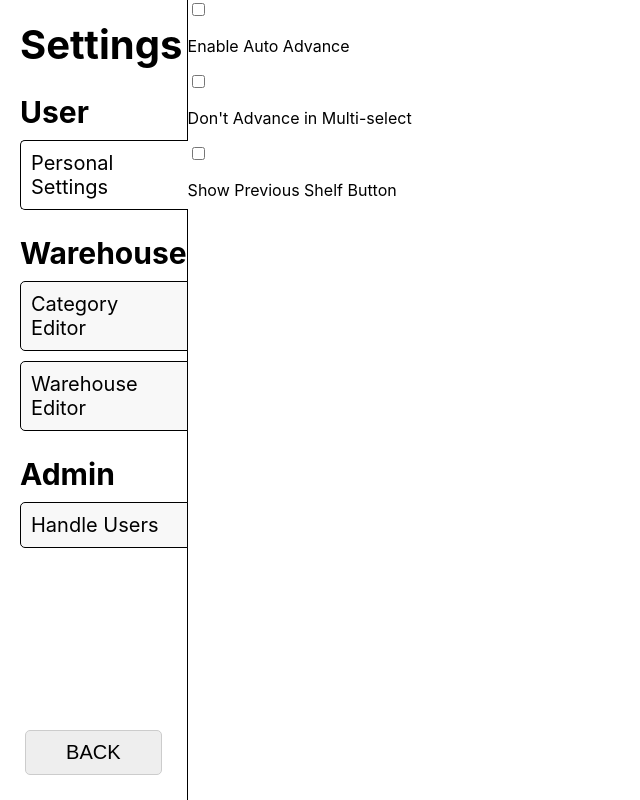
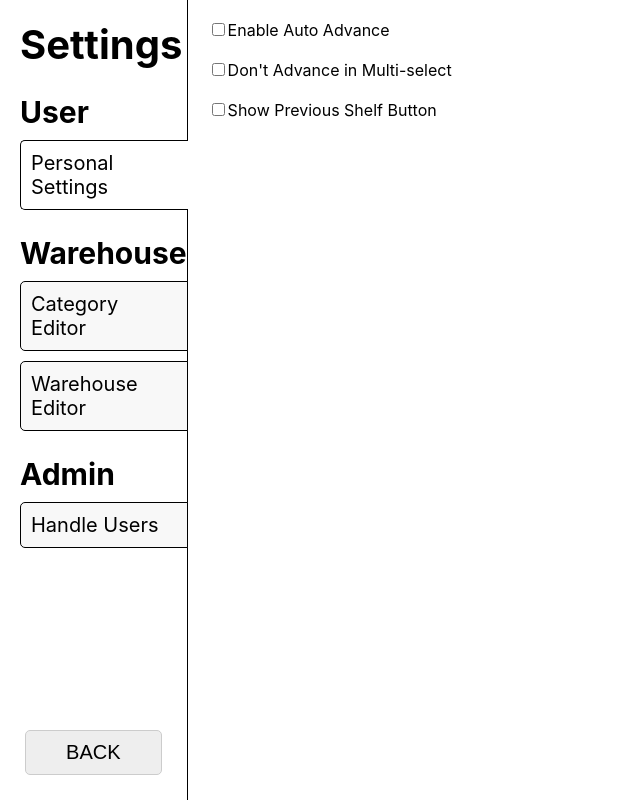
Before and after one commit to Kacper-Lubisz/TrayMaster, a React (Create React App) app: page /menu in a window 1280 px wide. Both pictures are taken after a click on the button "SETTINGS". Shown: the whole page, without its empty margins (0-640 px from the left). Built offline with nearby package versions, Linux system fonts and the light colour scheme.

Commit message:
Style settings content

```diff
--- a/src/components/UserSettings.tsx
+++ b/src/components/UserSettings.tsx
@@ -35,13 +35,13 @@ export class UserSettings extends React.Component<UserSettingsProps, any> {
             <div>
             {
                 settings.map(setting =>
-                    <div className="settings-setting" key={setting.label}
-                         onClick={() => {
-                             setting.set(!setting.get());
-                             this.forceUpdate();
-                         }}>
+                    <label key={setting.label} onClick={() => {
+                        setting.set(!setting.get());
+                        this.forceUpdate();
+                    }}>
                         <input
                             type="checkbox"
+                            name={setting.label}
                             checked={setting.get()}
                             onChange={async e => {
                                 setting.set(e.target.checked);
@@ -49,8 +49,8 @@ export class UserSettings extends React.Component<UserSettingsProps, any> {
                                 this.forceUpdate();
                             }}
                         />
-                        <p>{setting.label}</p>
-                    </div>
+                        {setting.label}
+                    </label>
                 )}
             </div>
 
--- a/src/styles/settings.scss
+++ b/src/styles/settings.scss
@@ -89,11 +89,13 @@
   grid-row-start: 1;
   grid-row-end: 2;
 
-  display: block;
+  padding: 20px;
 
-  > .settings-setting {
-    display: flex;
-    flex-direction: row;
-    padding-top: 20px;
+  label {
+    display: block;
+
+    &:not(:last-child) {
+      margin-bottom: 20px;
+    }
   }
 }
```
